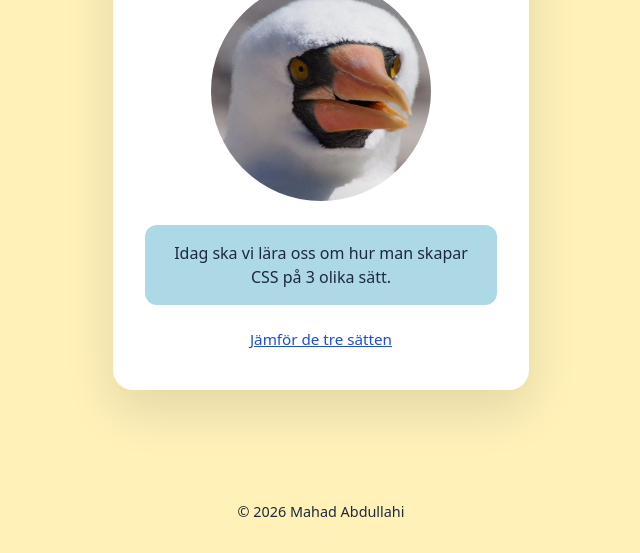
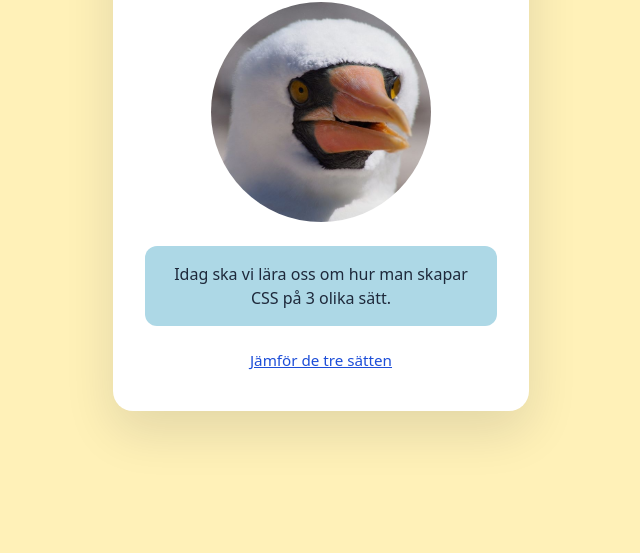
Before and after one commit to abdimannor/dress-code, a plain HTML site: page external.html in a window 1280 px wide. Shown: the part 247-800 px from the top of the page, without its empty margins (319-959 px from the left). Drawn offline with Linux system fonts and the light colour scheme.

Commit message:
Remove the copyright footer and the author name from the pages

```diff
--- a/external.html
+++ b/external.html
@@ -14,8 +14,5 @@
     <div>Idag ska vi lära oss om hur man skapar CSS på 3 olika sätt.</div>
     <nav aria-label="Tillbaka"><a href="index.html">Jämför de tre sätten</a></nav>
   </main>
-  <footer>
-    <p>&copy; 2026 Mahad Abdullahi</p>
-  </footer>
 </body>
 </html>
```
Also changed, not shown: index.html (+0 -3 lines), inline.html (+0 -3 lines), internal.html (+0 -3 lines).
